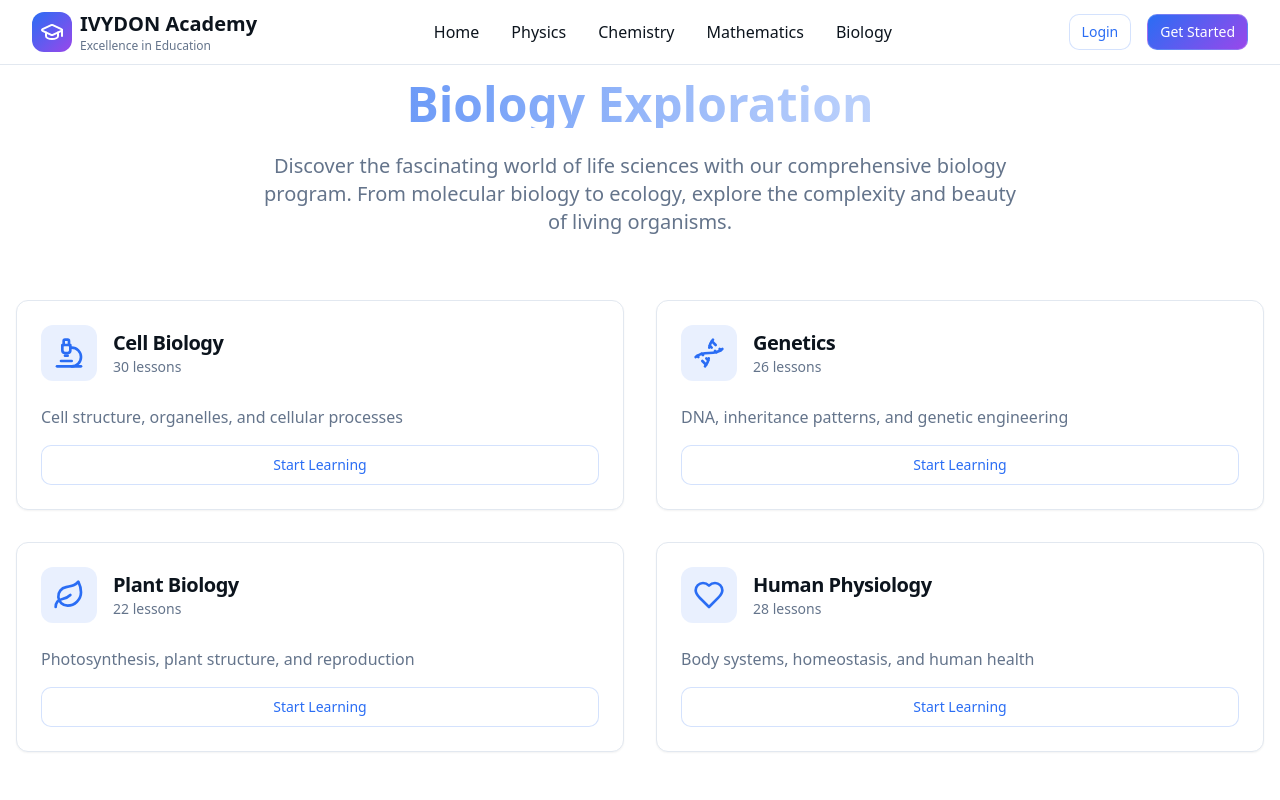
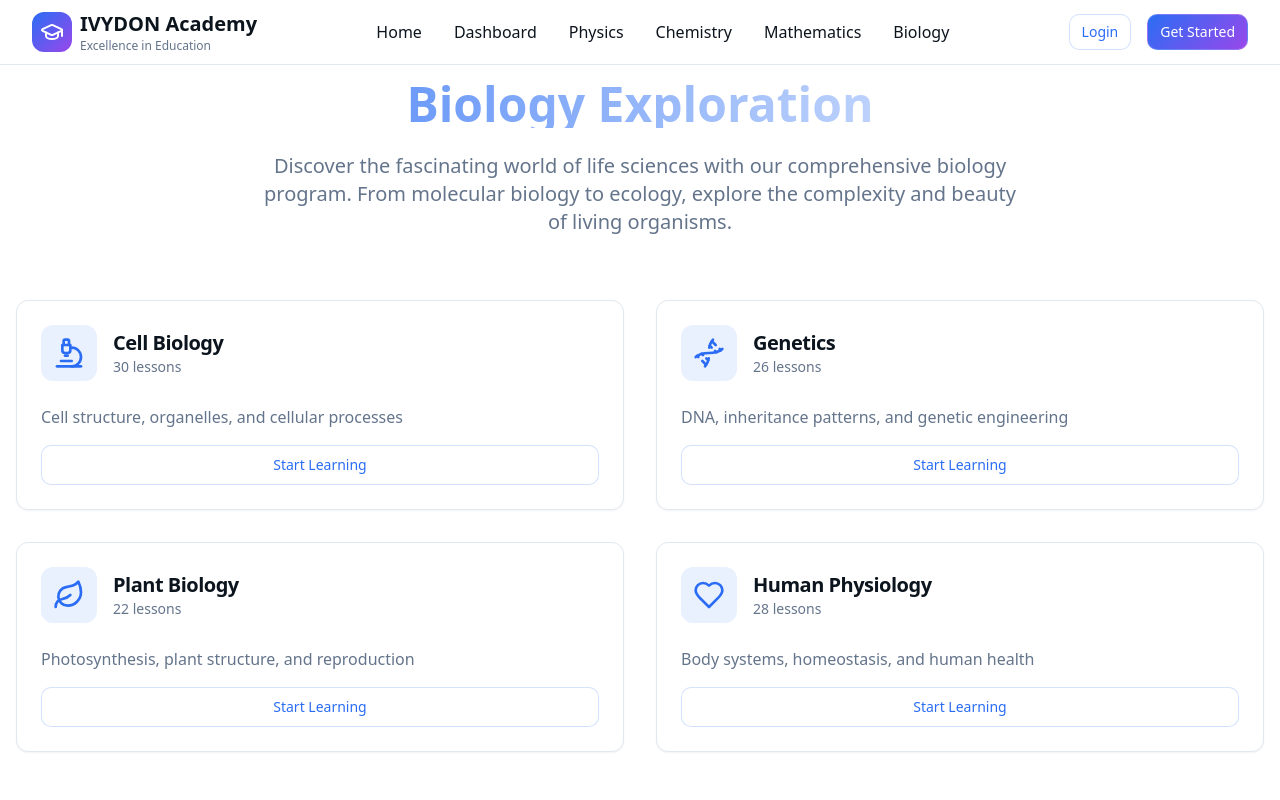
Before and after one commit to decoder529/ivy-website-feedback-hub, a React (Vite) app: page /biology in a window 1280 px wide. Shown: the top 800 px of the page. Built offline with nearby package versions, Linux system fonts and the light colour scheme.

Commit message:
Use Lovable tool
Use the Lovable tool as requested.

```diff
--- a/src/components/Header.tsx
+++ b/src/components/Header.tsx
@@ -8,6 +8,7 @@ const Header = () => {
 
   const navItems = [
     { name: 'Home', href: '/' },
+    { name: 'Dashboard', href: '/dashboard' },
     { name: 'Physics', href: '/physics' },
     { name: 'Chemistry', href: '/chemistry' },
     { name: 'Mathematics', href: '/mathematics' },
```
